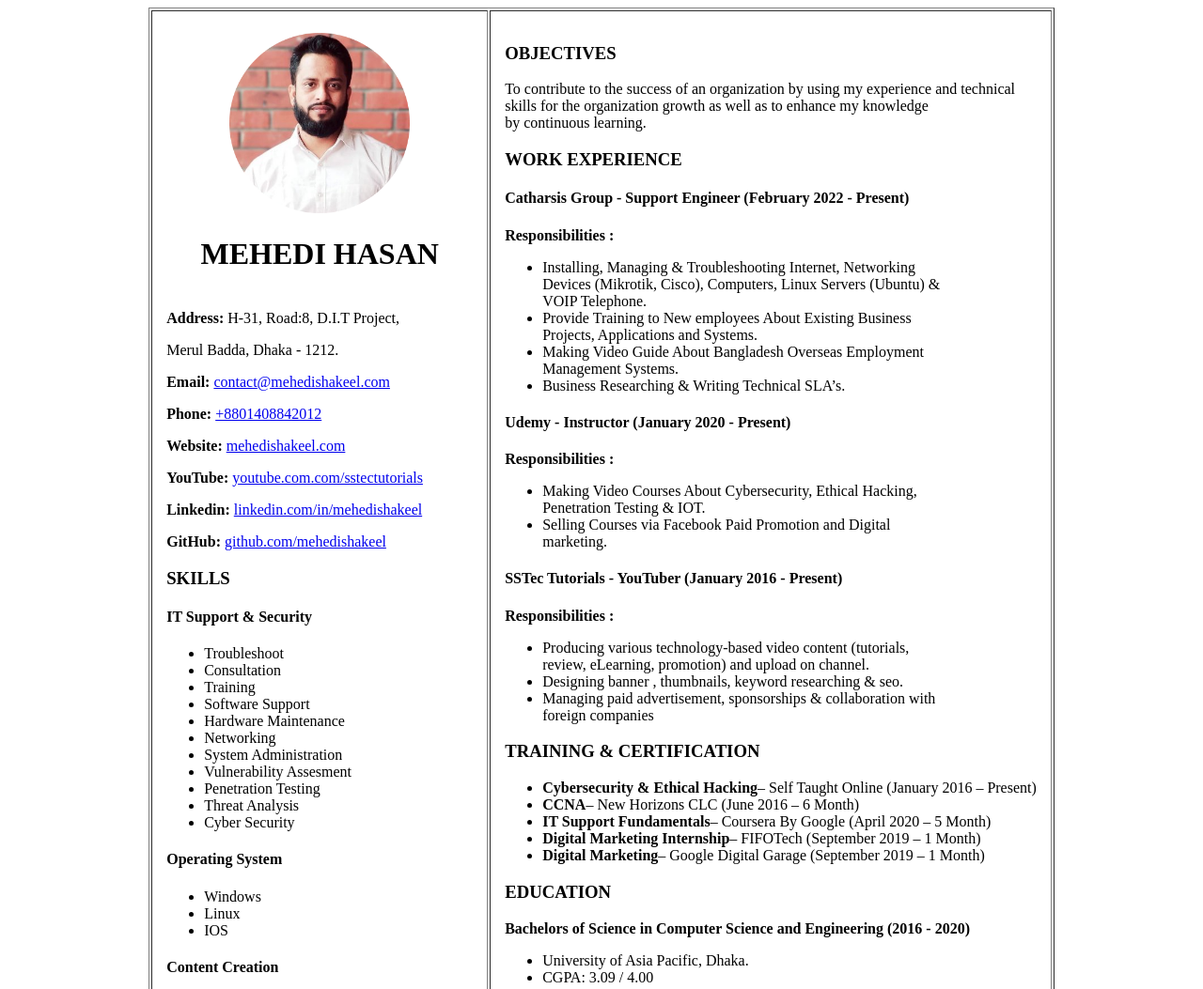
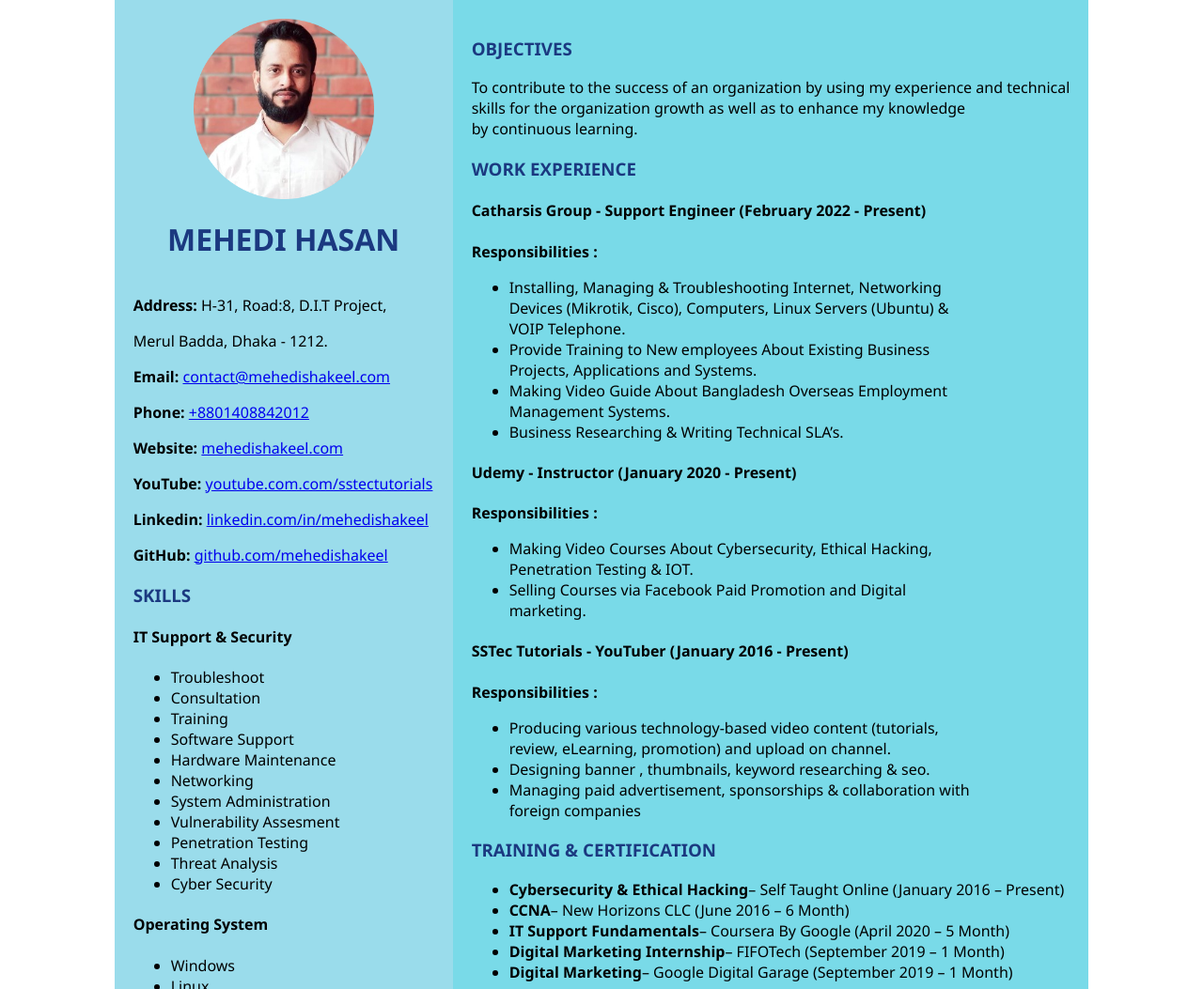
Before and after one commit to mehedishakeel/cv, a plain HTML site: page index.html in a window 1280 px wide. Shown: the top 1053 px of the page at 94% size. Drawn offline with Linux system fonts and the light colour scheme.

Commit message:
Updated CV With HTML + CSS

```diff
--- /dev/null
+++ b/css/style.css
@@ -0,0 +1,35 @@
+body {
+    margin: 0;
+    padding: 0;
+    font-family: 'Segoe UI', Tahoma, Geneva, Verdana, sans-serif
+}
+.container {
+    display: flex;
+    justify-content: center;
+}
+
+.left {
+    background-color: #9adceb;
+    padding: 20px;
+
+
+}
+
+.right {
+    background-color: #79DAE8;
+    padding: 20px;
+}
+
+img {
+    display: flex;
+    align-items: center;
+}
+
+h1,h3,h3 {
+    color: #1b3980;;
+}
+
+.photo, .name {
+    display: flex;
+    justify-content: center;
+}
--- a/index.html
+++ b/index.html
@@ -5,17 +5,18 @@
     <meta http-equiv="X-UA-Compatible" content="IE=edge">
     <meta name="viewport" content="width=device-width, initial-scale=1.0">
     <title>Mehedi Hasan</title>
+    <link rel="stylesheet" href="./css/style.css">
 </head>
 <body>
-    <table border="1" cellpadding="15" align="center">
-        <tr>
-            <td>
-                <table>
-                    <td align="center">
-                        <img src="Photo.png" alt="Profile Photo" width="60%">
-                        <h1>MEHEDI HASAN</h1>
-                    </td>
-                </table>
+    <div class="container">
+        <div class="left">
+            <div class="personal">
+                <div class="photo">
+                    <img src="Photo.png" alt="Profile Photo" width="60%">
+                </div>
+                <div class="name">
+                    <h1>MEHEDI HASAN</h1>
+                </div>
                 <p><strong>Address: </strong>H-31, Road:8, D.I.T Project,</p>
                 <p>Merul Badda, Dhaka - 1212.</p>
                 <p><strong>Email: </strong><a href="mailto:contact@mehedishakeel.com">contact@mehedishakeel.com</a></p>
@@ -24,6 +25,8 @@
                 <p><strong>YouTube: </strong><a href="https://youtube.com/sstectutorials">youtube.com.com/sstectutorials</a></p>
                 <p><strong>Linkedin: </strong><a href="https://linkedin.com/in/mehedishakeel">linkedin.com/in/mehedishakeel</a></p>
                 <p><strong>GitHub: </strong><a href="https://github.com/mehedishakeel">github.com/mehedishakeel</a></p>
+            </div>
+            <div class="skill-set">
                 <h3>SKILLS</h3>
                 <h4>IT Support & Security</h4>
                 <ul>
@@ -67,14 +70,17 @@
                     <li>WiFi Security Tester</li>
                     <li>University Exam Management</li>
                 </ul>
-            </td>
 
-            <td>
+            </div>
+        </div>
+        <div class="right">
+            <div class="objectives">
                 <h3>OBJECTIVES</h3>
                 <p>To contribute to the success of an organization by using my experience and technical <br>
                     skills for the organization growth as well as to enhance my knowledge <br> by
                     continuous learning.</p>
-
+            </div>
+            <div class="experience">
                 <h3>WORK EXPERIENCE</h3>
                 <h4>Catharsis Group - Support Engineer (February 2022 - Present)</h4>
                 <p><strong>Responsibilities :</strong></p>
@@ -126,7 +132,8 @@
                         foreign companies
                     </li>
                 </ul>
-
+            </div>
+            <div class="certificate">
                 <h3>TRAINING & CERTIFICATION</h3>
                 <ul>
                     <li><strong>Cybersecurity & Ethical Hacking</strong>– Self Taught Online (January 2016 – Present)</li>
@@ -135,7 +142,8 @@
                     <li><strong>Digital Marketing Internship</strong>– FIFOTech (September 2019 – 1 Month)</li>
                     <li><strong>Digital Marketing</strong>– Google Digital Garage (September 2019 – 1 Month)</li>
                 </ul>
-
+            </div>
+            <div class="education">
                 <h3>EDUCATION</h3>
                 <p><strong>Bachelors of Science in Computer Science and Engineering (2016 - 2020)</strong></p>
                 <ul>
@@ -154,14 +162,15 @@
                     <li>Masjid Mission Academy, Rajshahi.</li>
                     <li>GPA: 4.81 / 5.00</li>
                 </ul>
-
+            </div>
+            <div class="refer">
                 <h3>REFERENCE</h3>
                 <p>Ayeasha Siddika</p>
                 <p>Manager, Human Resources, FIFO Tech.</p>
                 <p>Email:<a href="mailto:ayeasha@fifo-tech.com">ayeasha@fifo-tech.com</a></p>
                 <p>Phone:<a href="tel:+8801711084909">+8801711084909</a></p>
-            </td>
-        </tr>
-    </table>
+            </div>
+        </div>
+    </div>
 </body>
 </html>
```
